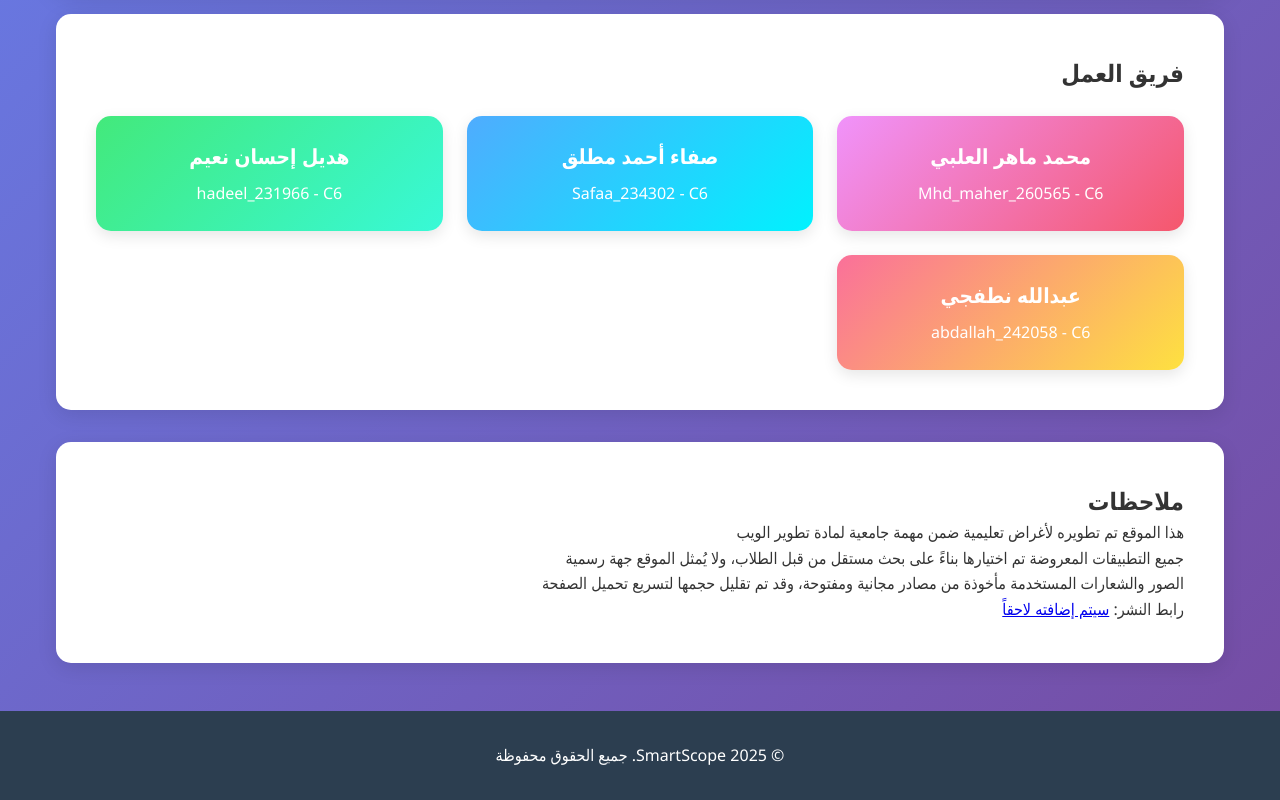
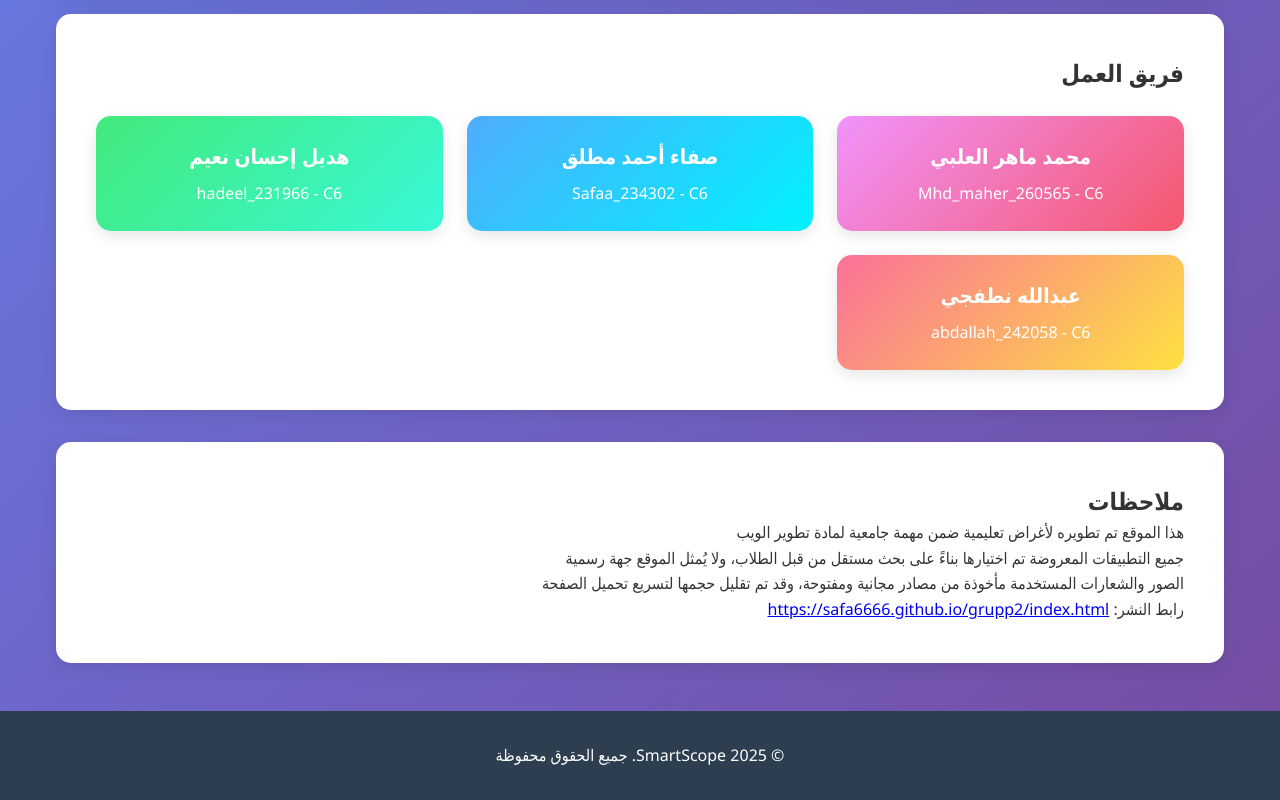
Before and after one commit to Safa6666/grupp2, a plain HTML site: page index.html in a window 1280 px wide. Shown: the part 362-1162 px from the top of the page. Drawn offline with nearby package versions, Linux system fonts and the light colour scheme.

Commit message:
Update index.html

```diff
--- a/index.html
+++ b/index.html
@@ -51,7 +51,7 @@
             <p>هذا الموقع تم تطويره لأغراض تعليمية ضمن مهمة جامعية لمادة تطوير الويب</p>
             <p>جميع التطبيقات المعروضة تم اختيارها بناءً على بحث مستقل من قبل الطلاب، ولا يُمثل الموقع جهة رسمية</p>
             <p>الصور والشعارات المستخدمة مأخوذة من مصادر مجانية ومفتوحة، وقد تم تقليل حجمها لتسريع تحميل الصفحة</p>
-            <p>رابط النشر: <a href="#" id="deployLink">سيتم إضافته لاحقاً</a></p>
+            <p>رابط النشر: <a href="#" id="deployLink">https://safa6666.github.io/grupp2/index.html</a></p>
         </section>
     </main>
 
```
